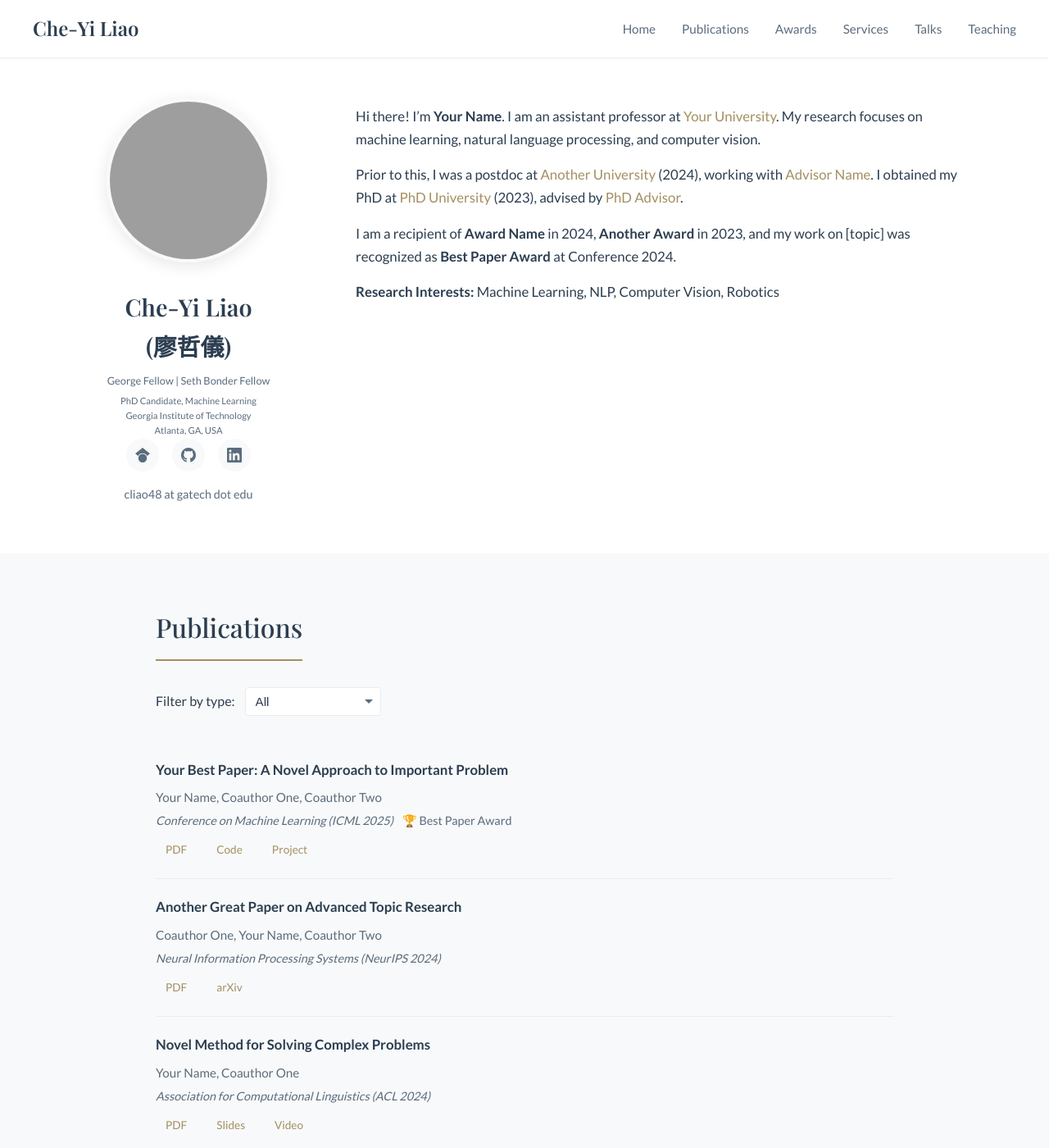
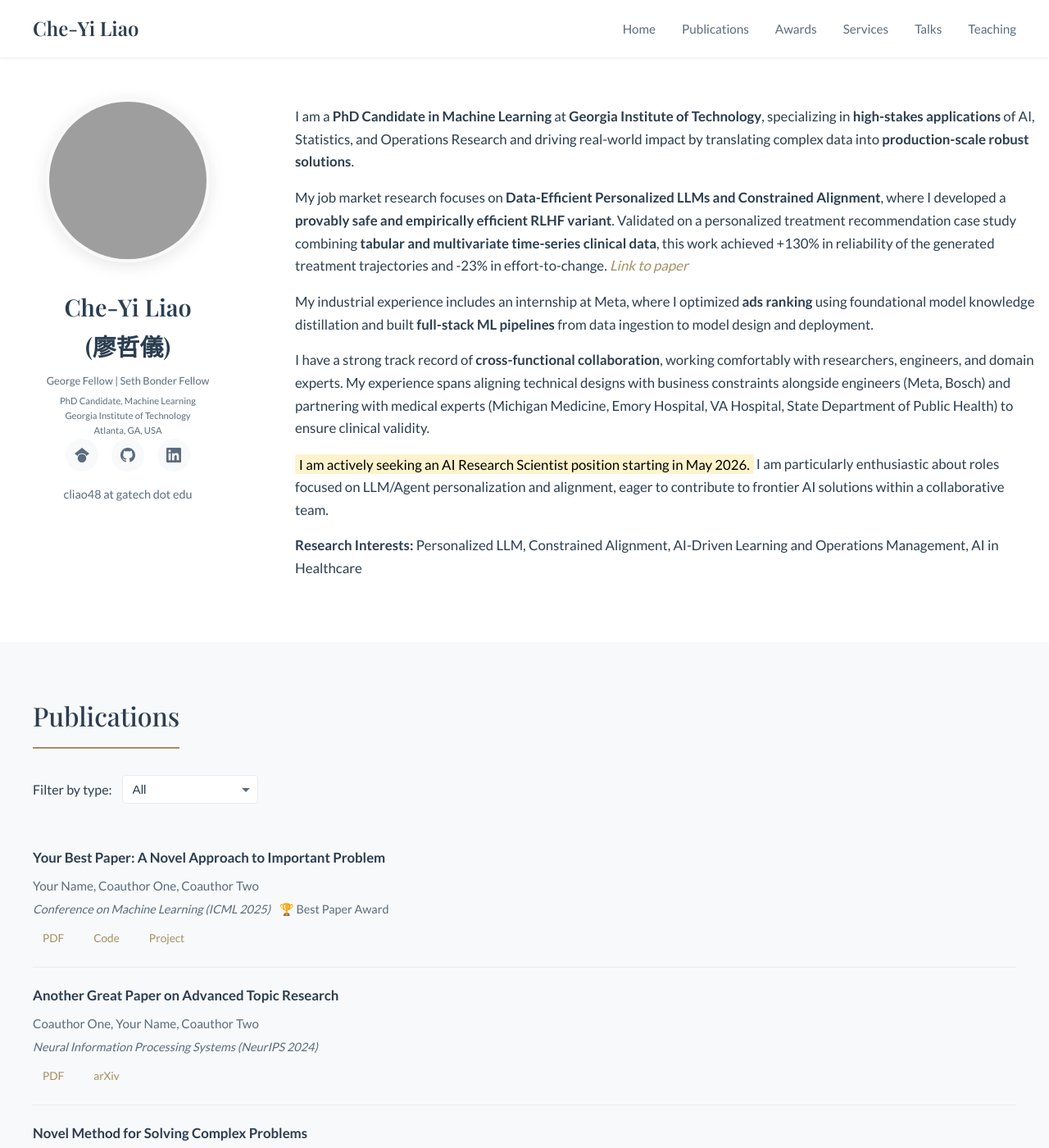
Before and after one commit to CheYiLiao/CheYiLiao.github.io, a Jekyll site: the page built from index.html, in a window 1280 px wide and 1400 px high. Shown: the whole window at 82% size. Built offline with Jekyll 4.4.1, drawn with Linux system fonts in a browser that asks for light colours; grey boxes are pictures that could not be loaded.

Commit message:
udpate about

```diff
--- a/_data/about.yml
+++ b/_data/about.yml
@@ -1,14 +1,15 @@
 # Your bio/about content (supports Markdown)
 content: |
-  Hi there! I'm **Your Name**. I am an assistant professor at
-  [Your University](https://youruniversity.edu). My research focuses on
-  machine learning, natural language processing, and computer vision.
+  I am a **PhD Candidate in Machine Learning** at **Georgia Institute of Technology**, specializing in **high-stakes applications** of AI, Statistics, and Operations Research and driving real-world impact by translating complex data into **production-scale robust solutions**.
 
-  Prior to this, I was a postdoc at [Another University](https://another.edu) (2024),
-  working with [Advisor Name](https://advisor.com). I obtained my PhD at
-  [PhD University](https://phd.edu) (2023), advised by [PhD Advisor](https://advisor.edu).
+  My job market research focuses on **Data-Efficient Personalized LLMs and Constrained Alignment**, where I developed a **provably safe and empirically efficient RLHF variant**.
+  Validated on a personalized treatment recommendation case study combining **tabular and multivariate time-series clinical data**, this work achieved +130% in reliability of the generated treatment trajectories and -23% in effort-to-change. [*Link to paper*](https://papers.ssrn.com/sol3/papers.cfm?abstract_id=5642250)
 
-  I am a recipient of **Award Name** in 2024, **Another Award** in 2023,
-  and my work on [topic] was recognized as **Best Paper Award** at Conference 2024.
 
-  **Research Interests:** Machine Learning, NLP, Computer Vision, Robotics
+  My industrial experience includes an internship at Meta, where I optimized **ads ranking** using foundational model knowledge distillation and built **full-stack ML pipelines** from data ingestion to model design and deployment.
+
+  I have a strong track record of **cross-functional collaboration**, working comfortably with researchers, engineers, and domain experts. My experience spans aligning technical designs with business constraints alongside engineers (Meta, Bosch) and partnering with medical experts (Michigan Medicine, Emory Hospital, VA Hospital, State Department of Public Health) to ensure clinical validity.
+
+  <mark>I am actively seeking an AI Research Scientist position starting in May 2026.</mark> I am particularly enthusiastic about roles focused on LLM/Agent personalization and alignment, eager to contribute to frontier AI solutions within a collaborative team.
+
+  **Research Interests:** Personalized LLM, Constrained Alignment, AI-Driven Learning and Operations Management, AI in Healthcare
--- a/assets/css/style.css
+++ b/assets/css/style.css
@@ -108,12 +108,12 @@ nav {
 
 /* Hero / About Section */
 .hero {
-    padding: 120px 2rem 60px;
+    padding: 120px 1rem 60px;
     background: var(--bg-section);
 }
 
 .hero-container {
-    max-width: 1100px;
+    max-width: 1400px;
     margin: 0 auto;
     display: grid;
     grid-template-columns: 280px 1fr;
@@ -223,9 +223,17 @@ nav {
     color: var(--text-dark);
 }
 
+.bio mark,
+.bio .highlight {
+    background-color: #fff3cd;
+    padding: 0.1rem 0.3rem;
+    border-radius: 3px;
+    font-weight: 500;
+}
+
 /* Sections */
 section {
-    padding: 4rem 2rem;
+    padding: 4rem 1rem;
 }
 
 section:nth-child(even) {
@@ -233,7 +241,7 @@ section:nth-child(even) {
 }
 
 .section-container {
-    max-width: 900px;
+    max-width: 1200px;
     margin: 0 auto;
 }
 
```
